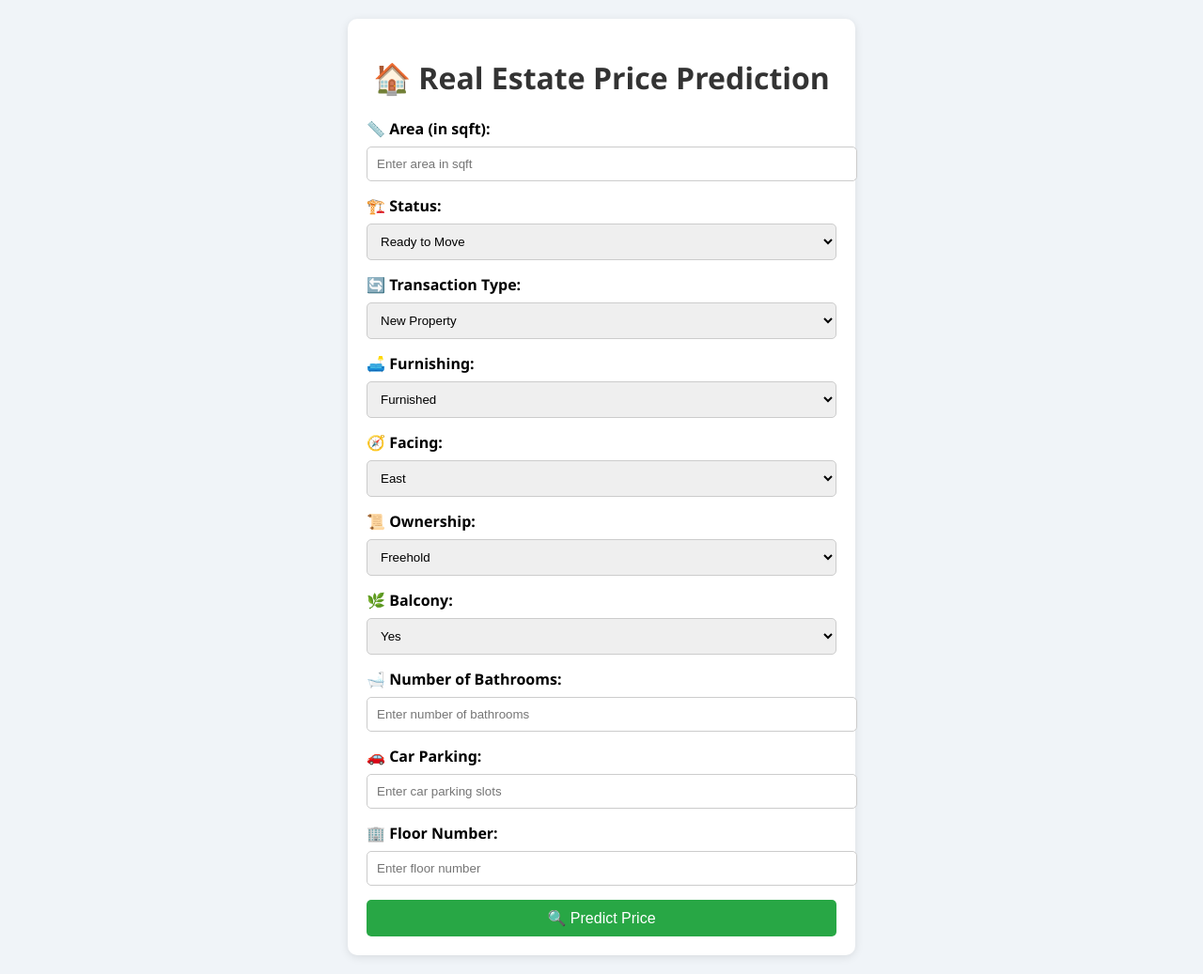
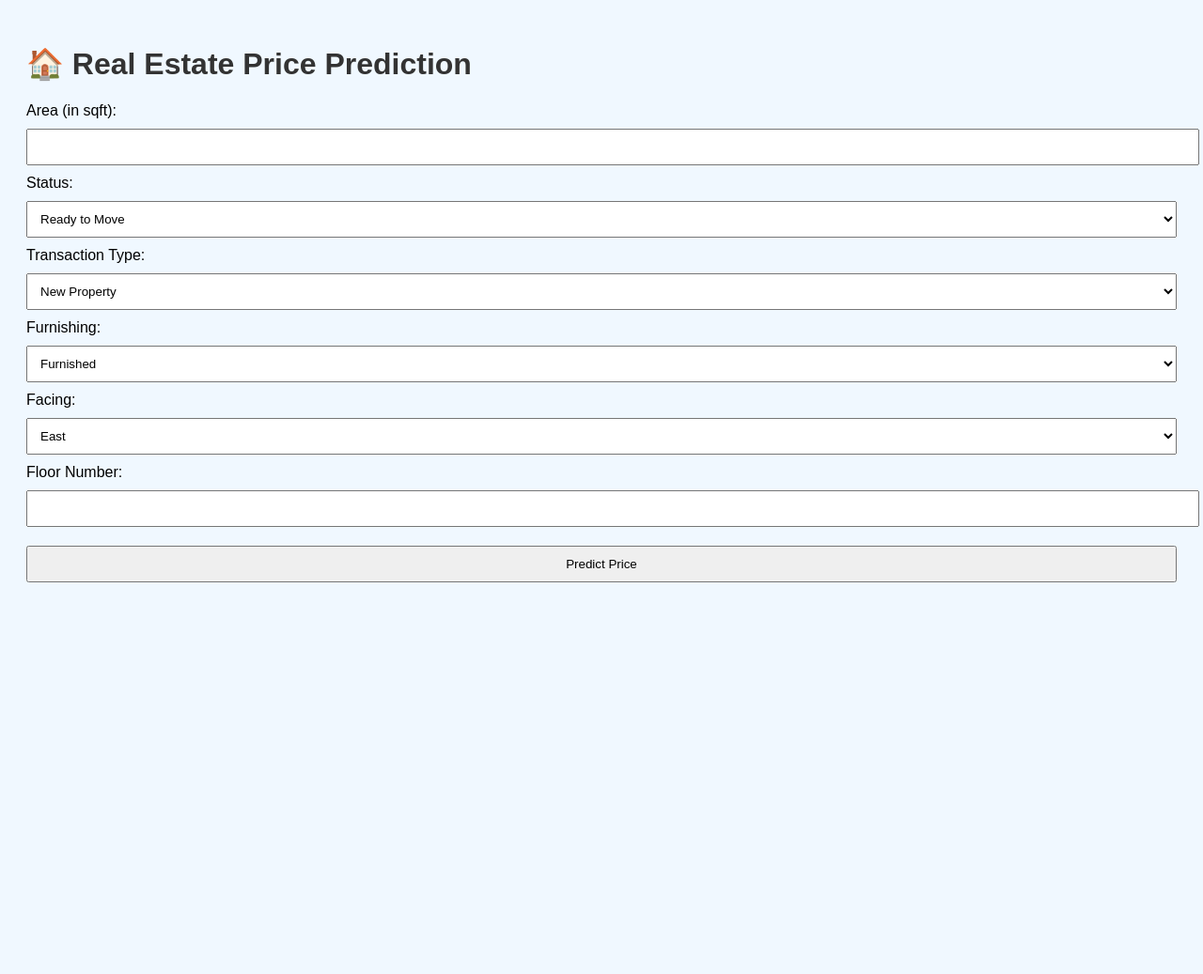
Before and after one commit to kabir-999/real-estate-price-predictor, a Flask app: page / in a window 1280 px wide. Shown: the whole page at 94% size. After the commit the page ends 620 px from the top, so only its background shows below. Run offline with Flask 3, Linux system fonts and the light colour scheme; parts of the project's set-up code (start-up, migrations or seed data) failed here and were passed over.

Commit message:
Issues fixed

```diff
--- a/app.py
+++ b/app.py
@@ -1,69 +1,47 @@
-from flask import Flask, render_template, request
+from flask import Flask, request, render_template
 import joblib
 import numpy as np
 import os
 
 app = Flask(__name__)
 
-# Load the trained model and scaler
+# Load model and scaler
 current_dir = os.path.dirname(os.path.abspath(__file__))
 model_path = os.path.join(current_dir, 'models', 'gbr_model.pkl')
 scaler_path = os.path.join(current_dir, 'models', 'scaler.pkl')
 
-gbr_model = joblib.load(model_path)
-scaler = joblib.load(scaler_path)
+try:
+    gbr_model = joblib.load(model_path)
+    scaler = joblib.load(scaler_path)
+except Exception as e:
+    print(f"Error loading model: {e}")
 
-# Encoding dictionaries for categorical inputs
-status_dict = {'Ready to Move': 1, 'Under Construction': 0}
-transaction_dict = {'New Property': 1, 'Resale': 0}
-furnishing_dict = {'Furnished': 2, 'Semi-Furnished': 1, 'Unfurnished': 0}
-facing_dict = {'East': 0, 'West': 1, 'North': 2, 'South': 3}
-ownership_dict = {'Freehold': 1, 'Leasehold': 0}
-balcony_dict = {'Yes': 1, 'No': 0}
+@app.route('/')
+def home():
+    return render_template('index.html')
 
-@app.route("/", methods=["GET", "POST"])
-def index():
-    predicted_price = None
+@app.route('/predict', methods=['POST'])
+def predict():
+    try:
+        area = float(request.form['area'])
+        status = int(request.form['status'])
+        transaction = int(request.form['transaction'])
+        furnishing = int(request.form['furnishing'])
+        facing = int(request.form['facing'])
+        ownership = int(request.form['ownership'])
+        balcony = int(request.form['balcony'])
+        bathroom = int(request.form['bathroom'])
+        car_parking = int(request.form['car_parking'])
+        floor = int(request.form['floor'])
 
-    if request.method == "POST":
-        try:
-            # Collect input data
-            area = float(request.form["area"])
-            status = request.form["status"]
-            transaction = request.form["transaction"]
-            furnishing = request.form["furnishing"]
-            facing = request.form["facing"]
-            ownership = request.form["ownership"]
-            balcony = request.form["balcony"]
-            bathroom = int(request.form["bathroom"])
-            car_parking = int(request.form["car_parking"])
-            floor = int(request.form["floor"])
+        input_features = np.array([[area, status, transaction, furnishing, facing, ownership, balcony, bathroom, car_parking, floor]])
+        scaled_features = scaler.transform(input_features)
+        prediction = gbr_model.predict(scaled_features)
 
-            # Preprocess input
-            input_features = np.array([
-                area,
-                status_dict[status],
-                transaction_dict[transaction],
-                furnishing_dict[furnishing],
-                facing_dict[facing],
-                ownership_dict[ownership],
-                balcony_dict[balcony],
-                bathroom,
-                car_parking,
-                floor,
-                area / (area + 1)
-            ]).reshape(1, -1)
+        return render_template('index.html', prediction_text=f'Predicted Property Price: ₹{round(prediction[0], 2)} Crores')
 
-            # Scale the features
-            scaled_features = scaler.transform(input_features)
-
-            # Predict the price
-            predicted_price = round(gbr_model.predict(scaled_features)[0], 2)
-
-        except Exception as e:
-            predicted_price = f"Error: {e}"
-
-    return render_template("index.html", predicted_price=predicted_price)
+    except Exception as e:
+        return f"Error: {e}"
 
 if __name__ == "__main__":
     app.run(debug=True)
--- a/templates/index.html
+++ b/templates/index.html
@@ -2,94 +2,51 @@
 <html lang="en">
 <head>
     <meta charset="UTF-8">
-    <meta name="viewport" content="width=device-width, initial-scale=1.0">
-    <title>🏠 Real Estate Price Prediction</title>
-    <link rel="stylesheet" href="{{ url_for('static', filename='style.css') }}">
+    <title>Real Estate Price Prediction</title>
+    <style>
+        body {
+            font-family: Arial, sans-serif;
+            background-color: #f0f8ff;
+            padding: 20px;
+        }
+        h1 {
+            color: #333;
+        }
+        input, select, button {
+            padding: 10px;
+            margin: 10px 0;
+            width: 100%;
+        }
+    </style>
 </head>
 <body>
-    <div class="container">
-        <h1>🏠 Real Estate Price Prediction</h1>
-
-        <form method="POST">
-            <div class="input-group">
-                <label>📏 Area (in sqft):</label>
-                <input type="number" name="area" placeholder="Enter area in sqft" required>
-            </div>
-
-            <div class="input-group">
-                <label>🏗️ Status:</label>
-                <select name="status">
-                    <option value="Ready to Move">Ready to Move</option>
-                    <option value="Under Construction">Under Construction</option>
-                </select>
-            </div>
-
-            <div class="input-group">
-                <label>🔄 Transaction Type:</label>
-                <select name="transaction">
-                    <option value="New Property">New Property</option>
-                    <option value="Resale">Resale</option>
-                </select>
-            </div>
-
-            <div class="input-group">
-                <label>🛋️ Furnishing:</label>
-                <select name="furnishing">
-                    <option value="Furnished">Furnished</option>
-                    <option value="Semi-Furnished">Semi-Furnished</option>
-                    <option value="Unfurnished">Unfurnished</option>
-                </select>
-            </div>
-
-            <div class="input-group">
-                <label>🧭 Facing:</label>
-                <select name="facing">
-                    <option value="East">East</option>
-                    <option value="West">West</option>
-                    <option value="North">North</option>
-                    <option value="South">South</option>
-                </select>
-            </div>
-
-            <div class="input-group">
-                <label>📜 Ownership:</label>
-                <select name="ownership">
-                    <option value="Freehold">Freehold</option>
-                    <option value="Leasehold">Leasehold</option>
-                </select>
-            </div>
-
-            <div class="input-group">
-                <label>🌿 Balcony:</label>
-                <select name="balcony">
-                    <option value="Yes">Yes</option>
-                    <option value="No">No</option>
-                </select>
-            </div>
-
-            <div class="input-group">
-                <label>🛁 Number of Bathrooms:</label>
-                <input type="number" name="bathroom" min="1" placeholder="Enter number of bathrooms" required>
-            </div>
-
-            <div class="input-group">
-                <label>🚗 Car Parking:</label>
-                <input type="number" name="car_parking" min="0" placeholder="Enter car parking slots" required>
-            </div>
-
-            <div class="input-group">
-                <label>🏢 Floor Number:</label>
-                <input type="number" name="floor" min="0" placeholder="Enter floor number" required>
-            </div>
-
-            <button type="submit">🔍 Predict Price</button>
-        </form>
-
-        {% if predicted_price %}
-            <div class="result">
-                <h2>💰 Predicted Property Price: ₹{{ predicted_price }} Crores</h2>
-            </div>
-        {% endif %}
-    </div>
+    <h1>🏠 Real Estate Price Prediction</h1>
+    <form action="/predict" method="post">
+        <label>Area (in sqft):</label><input type="number" name="area" required><br>
+        <label>Status:</label><select name="status">
+            <option value="1">Ready to Move</option>
+            <option value="0">Under Construction</option>
+        </select><br>
+        <label>Transaction Type:</label><select name="transaction">
+            <option value="1">New Property</option>
+            <option value="0">Resale</option>
+        </select><br>
+        <label>Furnishing:</label><select name="furnishing">
+            <option value="2">Furnished</option>
+            <option value="1">Semi-Furnished</option>
+            <option value="0">Unfurnished</option>
+        </select><br>
+        <label>Facing:</label><select name="facing">
+            <option value="0">East</option>
+            <option value="1">West</option>
+            <option value="2">North</option>
+            <option value="3">South</option>
+        </select><br>
+        <label>Floor Number:</label><input type="number" name="floor" required><br>
+        <button type="submit">Predict Price</button>
+    </form>
+    {% if prediction_text %}
+        <h2>{{ prediction_text }}</h2>
+    {% endif %}
 </body>
 </html>
```
Also changed, not shown: requirements.txt (+5 -21 lines), 1 other file.
